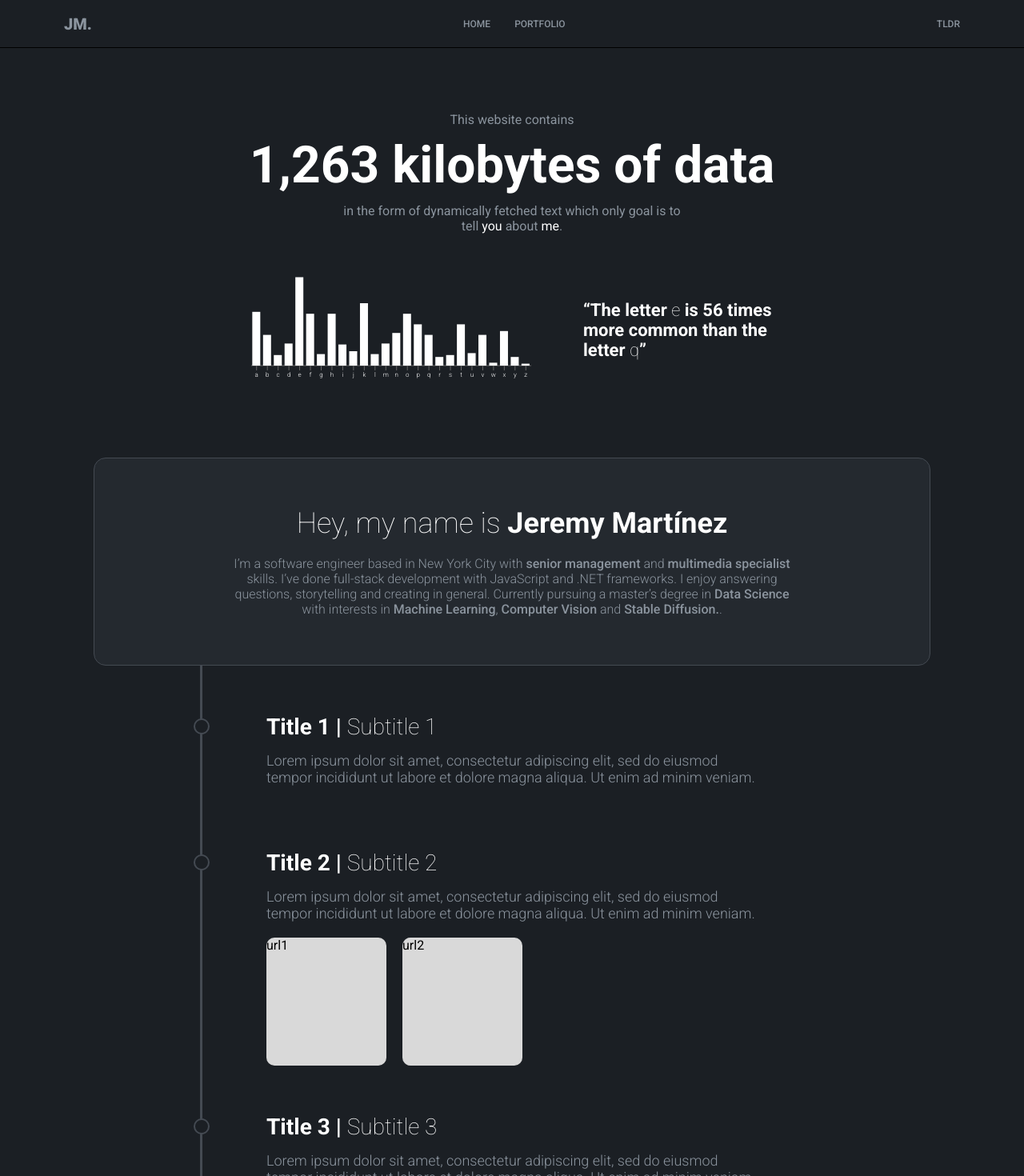
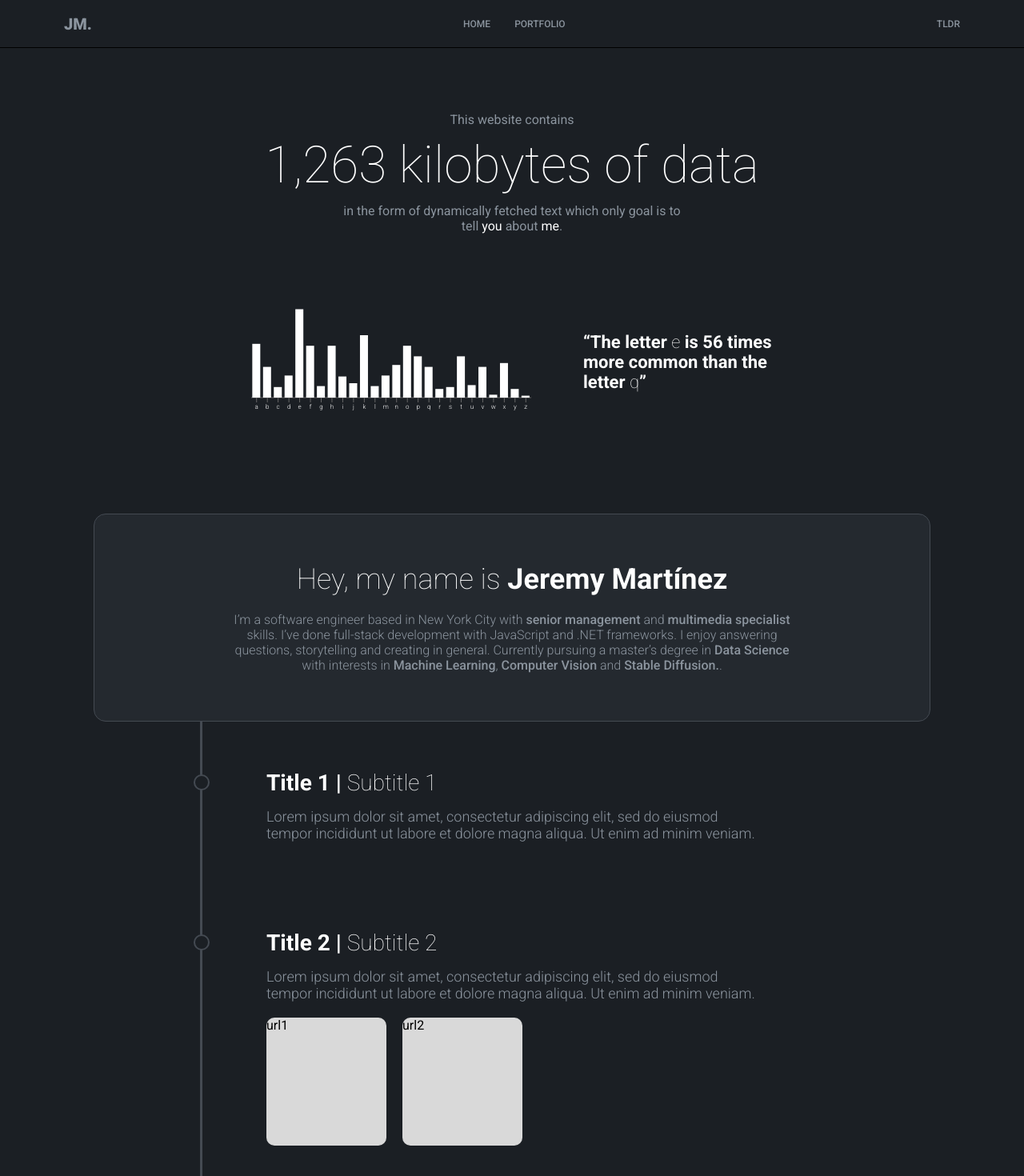
Before and after one commit to Jaydotcom27/portfolio, a React (Create React App) app in the folder frontend_react/: page / in a window 1280 px wide. Shown: the top 1470 px of the page at 80% size. Built offline with nearby package versions, Linux system fonts and the light colour scheme.

Commit message:
added slide in and cta animations

```diff
--- a/frontend_react/package.json
+++ b/frontend_react/package.json
@@ -13,6 +13,7 @@
     "react": "^18.2.0",
     "react-dom": "^18.2.0",
     "react-icons": "^4.7.1",
+    "react-intersection-observer": "^9.4.3",
     "react-router-dom": "^6.8.1",
     "react-scripts": "5.0.1",
     "recharts": "^2.4.1",
--- a/frontend_react/src/components/About/About.scss
+++ b/frontend_react/src/components/About/About.scss
@@ -2,7 +2,7 @@
     width: 1046px;
     height: auto;
     padding: 60px 172px;
-    margin-top: 80px;
+    margin-top: 110px;
     background-color: var(--about-gray);
     color: white;
     border: 1px solid var(--stroke-gray);
--- a/frontend_react/src/components/CTA/CTA.jsx
+++ b/frontend_react/src/components/CTA/CTA.jsx
@@ -1,11 +1,55 @@
-import React from 'react'
+import {React, useEffect} from 'react'
 import './CTA.scss'
 
 function CTA() {
+  useEffect(() => {
+    console.log('happened')
+    const phrase = '1,263 kilobytes of data';
+    const targetEl = document.getElementById('data_cta');
+
+    phrase.split("").map((char, idx) => {
+      const el = document.createElement('span');
+      el.innerText = char;
+      el.setAttribute('data-index', idx.toString());
+      el.classList.add("hover-char")
+      targetEl.appendChild(el)
+    });
+
+    const hoverChars = [...document.getElementsByClassName('hover-char')]
+
+    const removeClasses = () => {
+      hoverChars.map((char) => {
+        char.classList.remove('data_hovered');
+        char.classList.remove('data_hovered-adjacent');
+      })
+    };
+
+    hoverChars.map((char) => {
+      char.addEventListener('mouseover', (e) => {
+        removeClasses();
+        const currentElement = e.target;
+        const index = parseInt(currentElement.getAttribute('data-index'), 10);
+        const prevIndex = index === 0 ? null : index - 1
+        const nextIndex = index === phrase.length - 1 ? null : index + 1
+
+        const prevEl = prevIndex !== null && document.querySelector(`[data-index="${prevIndex}"]`);
+        const nextEl = nextIndex !== null && document.querySelector(`[data-index="${nextIndex}"]`);
+
+        e.target.classList.add('data_hovered')
+        prevEl && prevEl.classList.add('data_hovered-adjacent')
+        nextEl && nextEl.classList.add('data_hovered-adjacent')
+      });
+    });
+
+    document.getElementById('data_cta').addEventListener('mouseleave', () => {
+      removeClasses()
+    })
+  },[])
+
   return (
     <div id='CTA'>
         <span className='span'>This website contains</span>
-        <span className='data'>1,263 kilobytes of data</span>
+        <span id='data_cta' className='data'></span>
         <span className='span span-limiter'>in the form of dynamically fetched text which only goal is to tell <span className='highlight'>you</span> about <span className='highlight'>me</span>.</span>
     </div>
   )
--- a/frontend_react/src/components/CTA/CTA.scss
+++ b/frontend_react/src/components/CTA/CTA.scss
@@ -20,9 +20,24 @@
 
     .data {
         font-size: 64px;
-        font-weight: 700;
+        font-weight: 100;
         color: white;
         margin: 10px 0;
+        cursor: pointer;
+    }
+
+    .data_hovered {
+        color:#ae87f5;
+        font-weight: 900;
+        transition: font-weight .4s ease;
+        text-shadow: 1px 0 15px rgba(0, 255, 115, 0.5);
+    }
+
+    .data_hovered-adjacent {
+        color:#cab1fa;
+        font-weight: 400;
+        transition: font-weight .4s ease;
+        text-shadow: 1px 0 15px rgba(0, 255, 115, 0.2);
     }
 
     @media screen and (max-width: 720px) {
--- a/frontend_react/src/components/Experience/Experience.jsx
+++ b/frontend_react/src/components/Experience/Experience.jsx
@@ -1,9 +1,27 @@
-import React from 'react'
+import { React, useEffect } from 'react'
+import { motion } from 'framer-motion';
+import { useInView } from 'react-intersection-observer';
+import { useAnimation } from 'framer-motion';
 import './Experience.scss'
 
 const Experience = ({ title, subtitle, content, images}) => {
+  const { ref, inView } = useInView();
+  const animation = useAnimation();
+
+  useEffect(() => {
+      if (inView) {
+          animation.start({
+              x: 0,
+              transition: {
+                  type: 'spring', duration: 2, bounce: 0.1
+              }
+          });
+      }
+    }, [inView, animation])
+
   return (
-    <div id='Experience'>
+    <div ref={ref}>
+      <motion.div id='Experience' animate = {animation} initial = {{ x: '-100vw' }}>
         <span className='timeline-dot'></span>
         <div className='d-flex inner-container'>
           <div className='header'>
@@ -16,6 +34,7 @@ const Experience = ({ title, subtitle, content, images}) => {
             ))}
           </div>
         </div>
+      </motion.div>
     </div>
   )
 }
--- a/frontend_react/src/components/Experience/Experience.scss
+++ b/frontend_react/src/components/Experience/Experience.scss
@@ -31,7 +31,7 @@
 
     .inner-container {
         flex-direction: column;
-        margin-bottom: 60px;
+        margin-bottom: 90px;
     }
 
     .image {
--- a/frontend_react/src/components/Statistics/Statistics.scss
+++ b/frontend_react/src/components/Statistics/Statistics.scss
@@ -1,5 +1,5 @@
 #Statistics {
-    margin-top: 40px;
+    margin-top: 80px;
 
     .inner {
         display: flex;
--- a/frontend_react/src/container/Timeline/Timeline.jsx
+++ b/frontend_react/src/container/Timeline/Timeline.jsx
@@ -1,6 +1,7 @@
-import { React, useState } from 'react'
+import { React, useState } from 'react';
 import { Experience } from '../../components';
-import './Timeline.scss'
+import { motion } from 'framer-motion';
+import './Timeline.scss';
 
 const Timeline = () => {
     const [ experiences ] = useState([{
--- a/frontend_react/src/index.js
+++ b/frontend_react/src/index.js
@@ -6,9 +6,7 @@ import { BrowserRouter } from 'react-router-dom'
 
 const root = ReactDOMClient.createRoot(document.getElementById('root'));
 root.render (
-    <React.StrictMode>
-        <BrowserRouter>
-            <App />
-        </BrowserRouter>
-    </React.StrictMode>
+    <BrowserRouter>
+        <App />
+    </BrowserRouter>
 )
--- a/frontend_react/src/pages/Home/Home.jsx
+++ b/frontend_react/src/pages/Home/Home.jsx
@@ -1,7 +1,6 @@
 import React from 'react'
 import { CTA, Statistics, About } from '../../components';
 import { Timeline } from '../../container';
-
 
 const Home = () => {
   return (
--- a/frontend_react/src/pages/TLDR/TLDR.scss
+++ b/frontend_react/src/pages/TLDR/TLDR.scss
@@ -19,7 +19,7 @@
 
     .headliner {
         color: var(--text-gray);
-        font-weight: 400;
+        font-weight: 300;
         font-size: 16px;
         width: 700px;
         text-align: center;
```
Also changed, not shown: 1 other file (tests, documents, lock files or other folders). Lines whose indentation alone changed are shown as unchanged.
